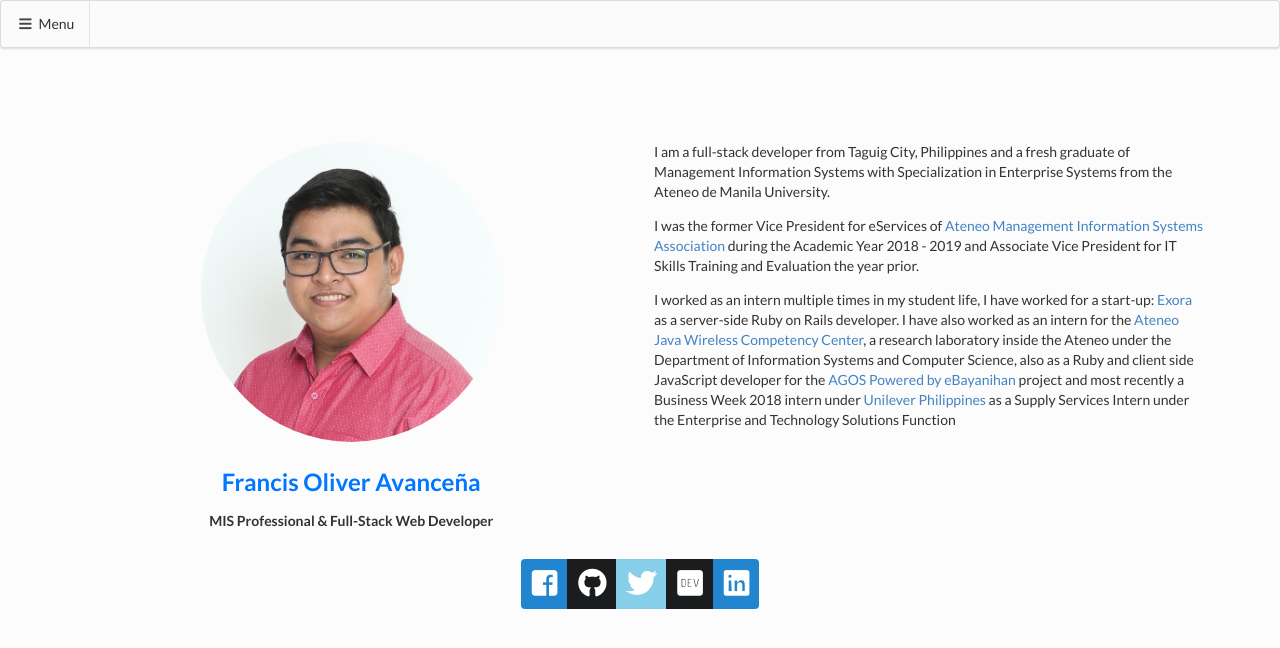
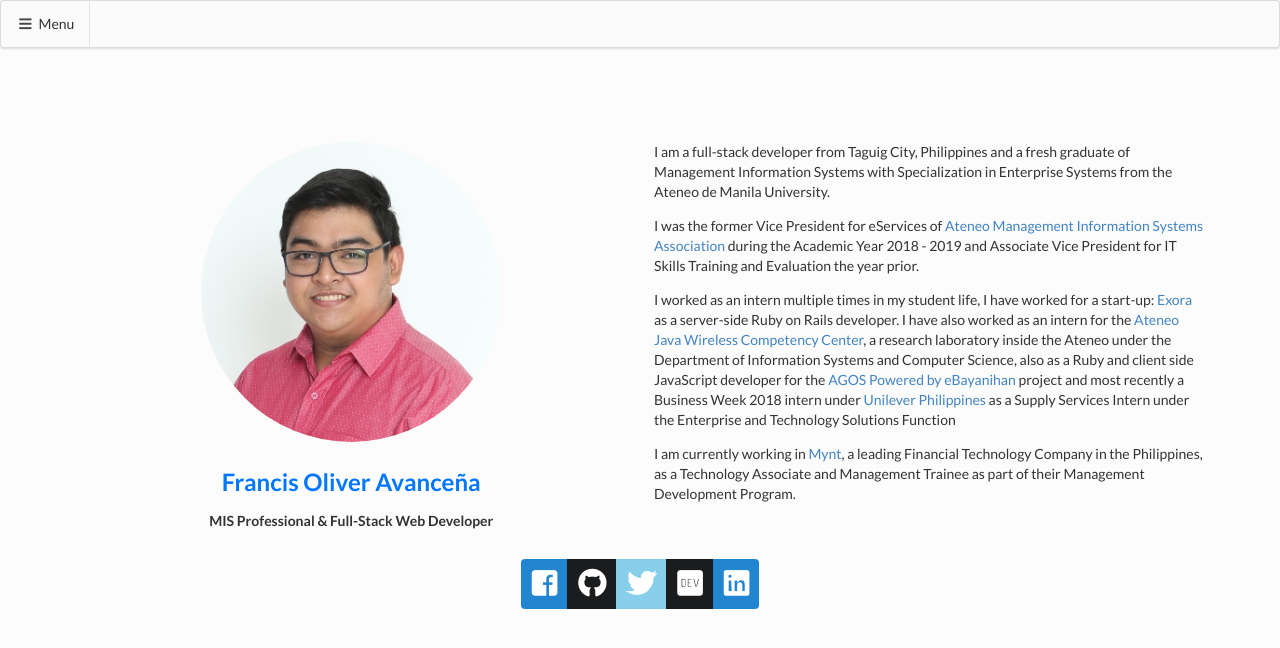
Before and after one commit to tripeersyou/francisoliverdev, a Jekyll site: the page built from index.html, in a window 1280 px wide. Shown: the top 648 px of the page. Built offline with Jekyll 4.4.1, drawn with Linux system fonts in a browser that asks for light colours; nearby versions of some CDN libraries; comment, search, counter and statistics services are not loaded.

Commit message:
Updated for launch

```diff
--- a/_config.yml
+++ b/_config.yml
@@ -16,7 +16,7 @@
 title: Francis Oliver Avanceña
 email: foavancena@gmail.com
 description: >- # this means to ignore newlines until "baseurl:"
-  Hello! I am Francis and I am a Management Information Systems graduate from the Ateneo de Manila University.
+  Hello! I am Francis and a Management Information Systems professional that currently works in the FinTech Industry in the Philippines.
 baseurl: "" # the subpath of your site, e.g. /blog
 url: "https://francisoliver.dev" # the base hostname & protocol for your site, e.g. http://example.com
 logo: /assets/img/avatar.png
--- a/index.html
+++ b/index.html
@@ -28,7 +28,7 @@
                 href="http://ebayanihan.ateneo.edu">AGOS Powered by eBayanihan</a> project and most recently a Business Week 2018 intern
             under <a href="https://www.unilever.com.ph/" target="_blank">Unilever Philippines</a> as a Supply Services
             Intern under the Enterprise and Technology Solutions Function</p>
-        <!-- <p>I am currently working in <a target="_blank" href="https://mynt.xyz" target="_blank">Mynt</a>, a leading Financial Technology Company in the Philippines, as a Technology Associate and Management Trainee as part of their Management Development Program.</p> -->
+        <p>I am currently working in <a target="_blank" href="https://mynt.xyz" target="_blank">Mynt</a>, a leading Financial Technology Company in the Philippines, as a Technology Associate and Management Trainee as part of their Management Development Program.</p>
     </div>
     <div class="sixteen wide column buttons-container wow fadeInUp">
         <div class="ui buttons">
```
Also changed, not shown: _posts/2019-07-31-dark-mode-in-jekyll.md (renamed from _posts/2019-07-27-dark-mode-in-jekyll.md, +1 -1 lines).
